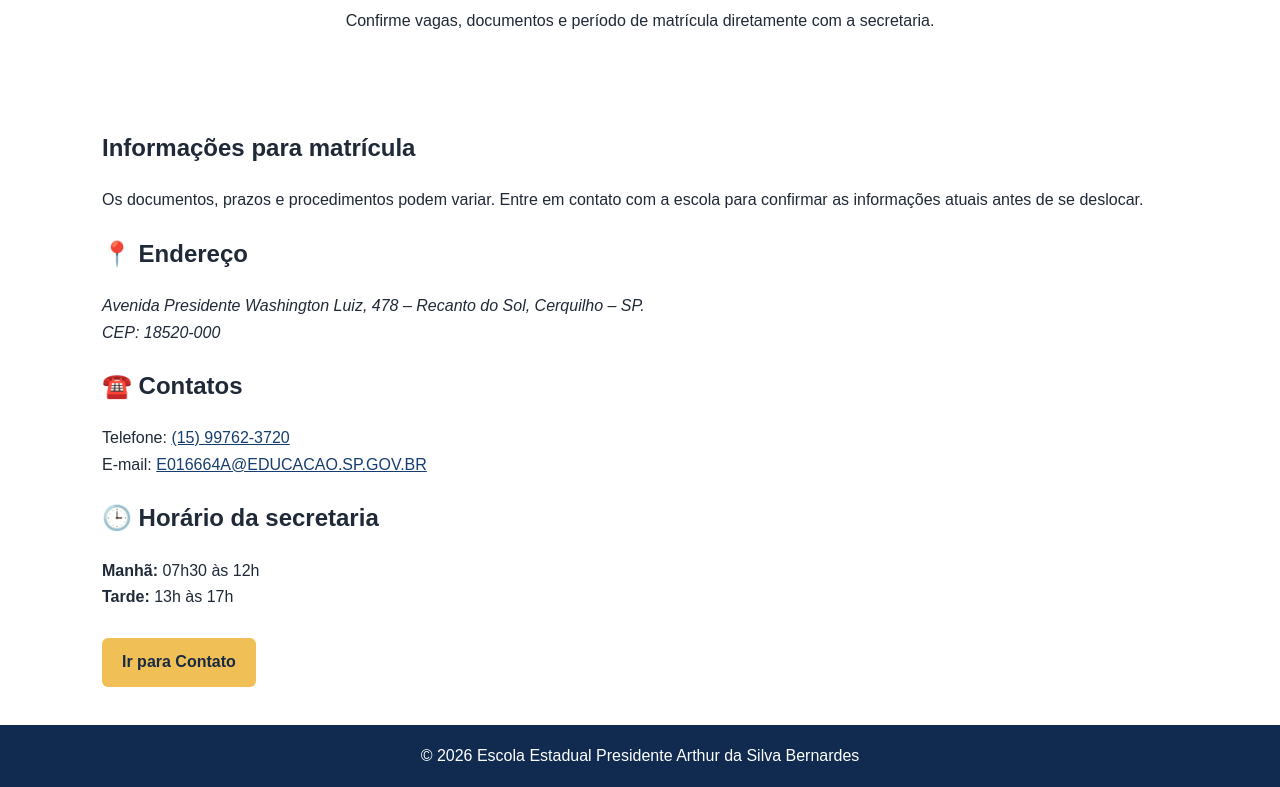
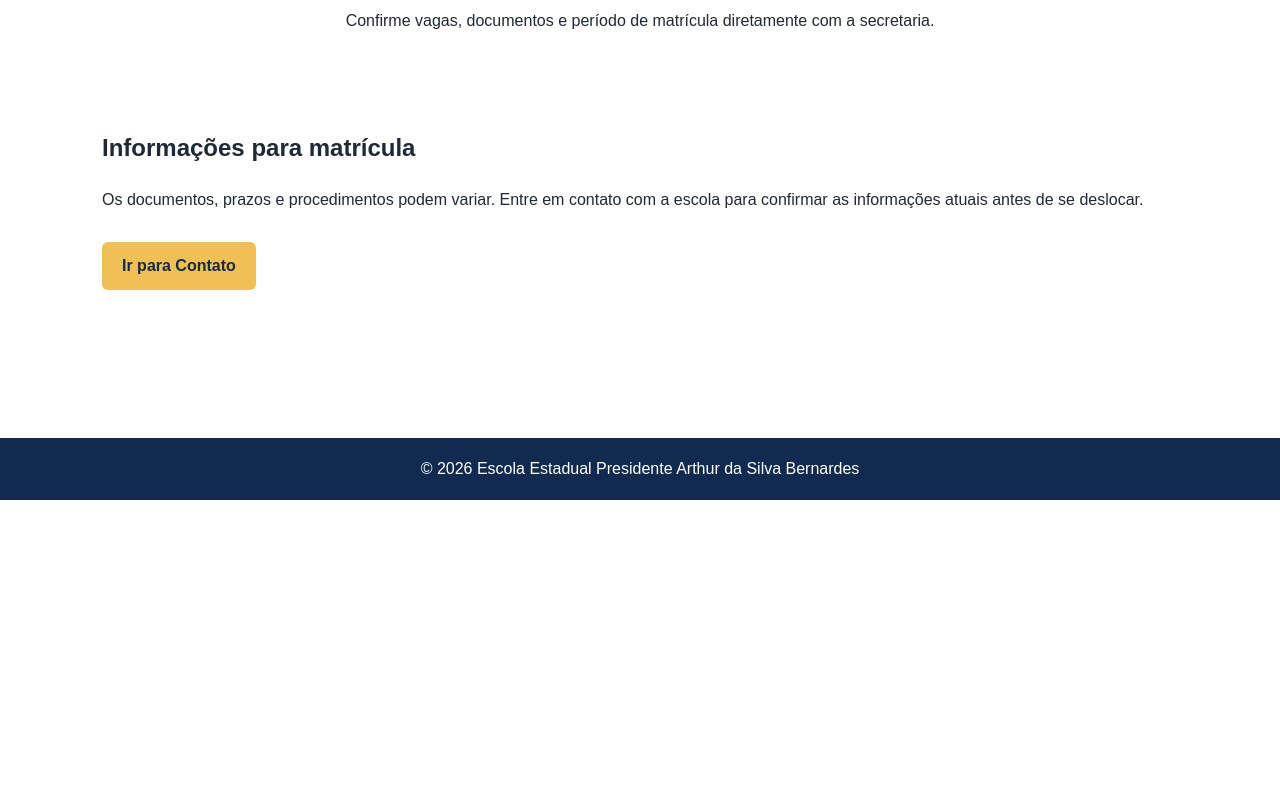
Before and after one commit to albierianajulia-a11y/site-escola-estadual-presidente-arthur-da-silva-bernardes, a plain HTML site: page matriculas.html in a window 1280 px wide. Shown: the part 300-1087 px from the top of the page. After the commit the page ends 800 px from the top, so only its background shows below. Drawn offline with Linux system fonts and the light colour scheme.

Commit message:
Update matriculas.html

```diff
--- a/matriculas.html
+++ b/matriculas.html
@@ -22,16 +22,6 @@
         <h2>Informações para matrícula</h2>
         <p>Os documentos, prazos e procedimentos podem variar. Entre em contato com a escola para confirmar as informações atuais antes de se deslocar.</p>
 
-        <h2>📍 Endereço</h2>
-        <address>Avenida Presidente Washington Luiz, 478 – Recanto do Sol, Cerquilho – SP.<br>CEP: 18520-000</address>
-
-        <h2>☎️ Contatos</h2>
-        <p>Telefone: <a href="tel:+5515997623720">(15) 99762-3720</a><br>
-        E-mail: <a href="mailto:E016664A@EDUCACAO.SP.GOV.BR">E016664A@EDUCACAO.SP.GOV.BR</a></p>
-
-        <h2>🕒 Horário da secretaria</h2>
-        <p><strong>Manhã:</strong> 07h30 às 12h<br><strong>Tarde:</strong> 13h às 17h</p>
-
         <a class="button" href="contato.html">Ir para Contato</a>
     </section>
 </main>
```
